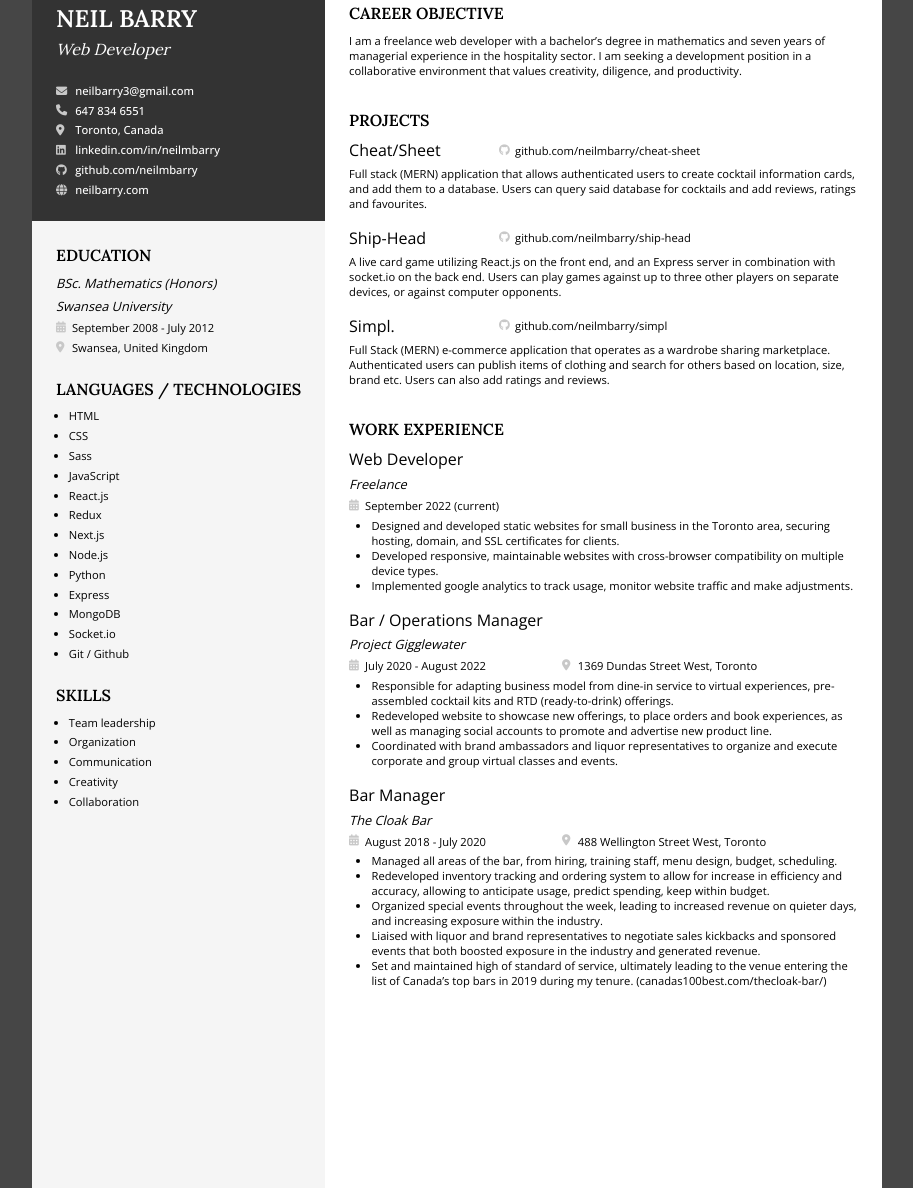
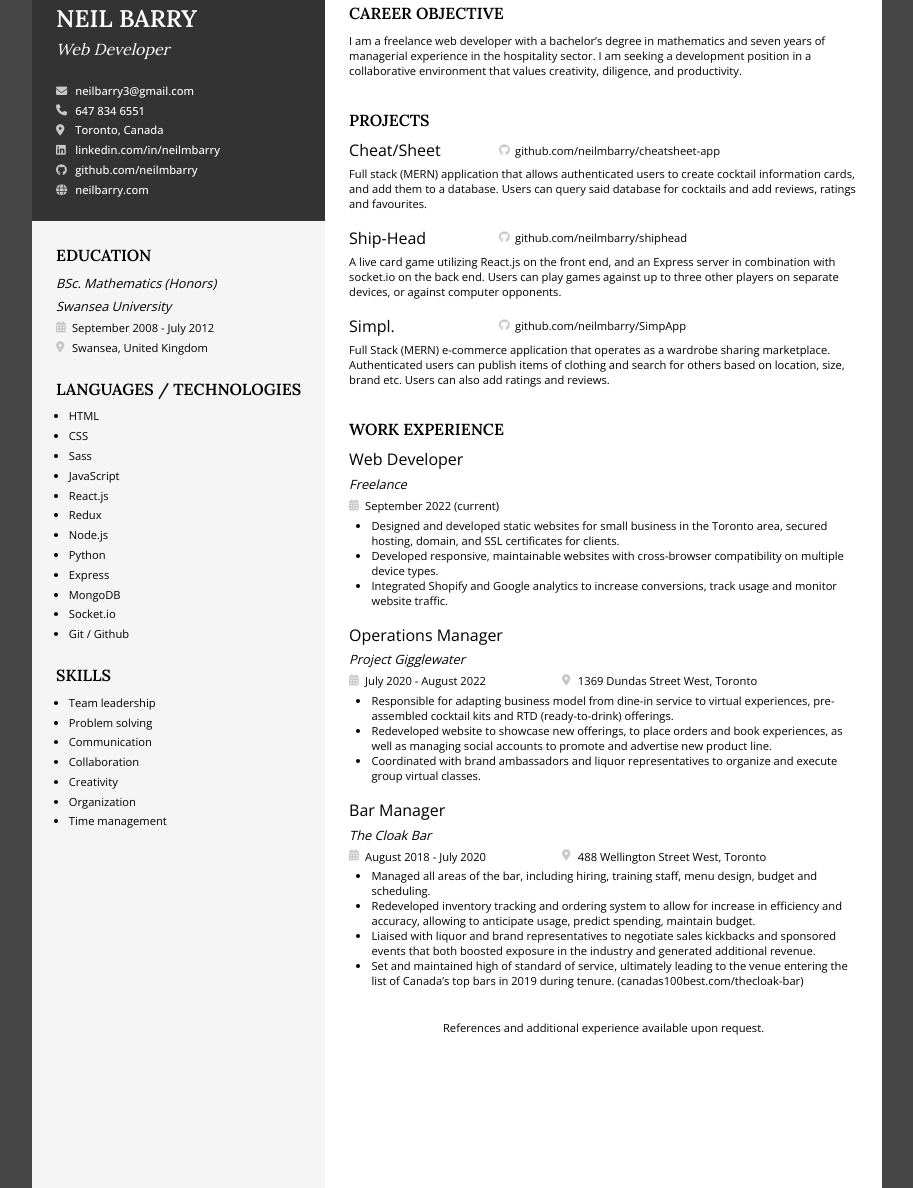
Before and after one commit to neilmbarry/resume, a plain HTML site: page index.html in a window 1280 px wide. Shown: the part 21-1209 px from the top of the page, without its empty margins (183-1096 px from the left). Drawn offline with nearby package versions, Linux system fonts and the light colour scheme.

Commit message:
minor spelling fixes

```diff
--- a/index.html
+++ b/index.html
@@ -67,7 +67,6 @@
             <li class="skill">JavaScript</li>
             <li class="skill">React.js</li>
             <li class="skill">Redux</li>
-            <li class="skill">Next.js</li>
             <li class="skill">Node.js</li>
             <li class="skill">Python</li>
             <li class="skill">Express</li>
@@ -80,10 +79,12 @@
           <h2>Skills</h2>
           <ul class="skills-list">
             <li class="skill">Team leadership</li>
+            <li class="skill">Problem solving</li>
+            <li class="skill">Communication</li>
+            <li class="skill">Collaboration</li>
+            <li class="skill">Creativity</li>
             <li class="skill">Organization</li>
-            <li class="skill">Communication</li>
-            <li class="skill">Creativity</li>
-            <li class="skill">Collaboration</li>
+            <li class="skill">Time management</li>
             <!-- <li class="skill">Express</li> -->
           </ul>
         </div>
@@ -108,7 +109,7 @@
 
                 <div class="job-link">
                   <i class="fa-brands fa-github"></i>
-                  <h6 class="">github.com/neilmbarry/cheat-sheet</h6>
+                  <h6 class="">github.com/neilmbarry/cheatsheet-app</h6>
                   <!-- <i class="fa-solid fa-location-dot"></i>
                     <h6>Toronto, Canada</h6> -->
                 </div>
@@ -128,7 +129,7 @@
 
                 <div class="job-link">
                   <i class="fa-brands fa-github"></i>
-                  <h6 class="">github.com/neilmbarry/ship-head</h6>
+                  <h6 class="">github.com/neilmbarry/shiphead</h6>
                   <!-- <i class="fa-solid fa-location-dot"></i>
                     <h6>Toronto, Canada</h6> -->
                 </div>
@@ -150,7 +151,7 @@
 
                 <div class="job-link">
                   <i class="fa-brands fa-github"></i>
-                  <h6 class="">github.com/neilmbarry/simpl</h6>
+                  <h6 class="">github.com/neilmbarry/SimpApp</h6>
                   <!-- <i class="fa-solid fa-location-dot"></i>
                     <h6>Toronto, Canada</h6> -->
                 </div>
@@ -182,7 +183,7 @@
               <ul class="job-points">
                 <li class="job-point">
                   Designed and developed static websites for small business in
-                  the Toronto area, securing hosting, domain, and SSL
+                  the Toronto area, secured hosting, domain, and SSL
                   certificates for clients.
                 </li>
 
@@ -191,13 +192,13 @@
                   compatibility on multiple device types.
                 </li>
                 <li class="job-point">
-                  Implemented google analytics to track usage, monitor website
-                  traffic and make adjustments.
+                  Integrated Shopify and Google analytics to increase
+                  conversions, track usage and monitor website traffic.
                 </li>
               </ul>
             </div>
             <div class="job">
-              <h3>Bar / Operations Manager</h3>
+              <h3>Operations Manager</h3>
               <h5>Project Gigglewater</h5>
               <div class="job-link">
                 <i class="fa-solid fa-calendar-days"></i>
@@ -218,8 +219,7 @@
                 </li>
                 <li class="job-point">
                   Coordinated with brand ambassadors and liquor representatives
-                  to organize and execute corporate and group virtual classes
-                  and events.
+                  to organize and execute group virtual classes.
                 </li>
               </ul>
             </div>
@@ -234,34 +234,37 @@
               </div>
               <ul class="job-points">
                 <li class="job-point">
-                  Managed all areas of the bar, from hiring, training staff,
-                  menu design, budget, scheduling.
+                  Managed all areas of the bar, including hiring, training
+                  staff, menu design, budget and scheduling.
                 </li>
 
                 <li class="job-point">
                   Redeveloped inventory tracking and ordering system to allow
                   for increase in efficiency and accuracy, allowing to
-                  anticipate usage, predict spending, keep within budget.
+                  anticipate usage, predict spending, maintain budget.
                 </li>
-                <li class="job-point">
+                <!-- <li class="job-point">
                   Organized special events throughout the week, leading to
                   increased revenue on quieter days, and increasing exposure
                   within the industry.
-                </li>
+                </li> -->
                 <li class="job-point">
                   Liaised with liquor and brand representatives to negotiate
                   sales kickbacks and sponsored events that both boosted
-                  exposure in the industry and generated revenue.
+                  exposure in the industry and generated additional revenue.
                 </li>
                 <li class="job-point">
                   Set and maintained high of standard of service, ultimately
                   leading to the venue entering the list of Canada’s top bars in
-                  2019 during my tenure. (canadas100best.com/thecloak-bar/)
+                  2019 during tenure. (canadas100best.com/thecloak-bar)
                 </li>
               </ul>
             </div>
           </div>
         </div>
+        <div class="center">
+          <h6>References and additional experience available upon request.</h6>
+        </div>
       </div>
     </div>
   </body>
--- a/style.css
+++ b/style.css
@@ -208,3 +208,7 @@ i {
 .margin-right {
   width: 12rem;
 }
+
+.center {
+  text-align: center;
+}
```
